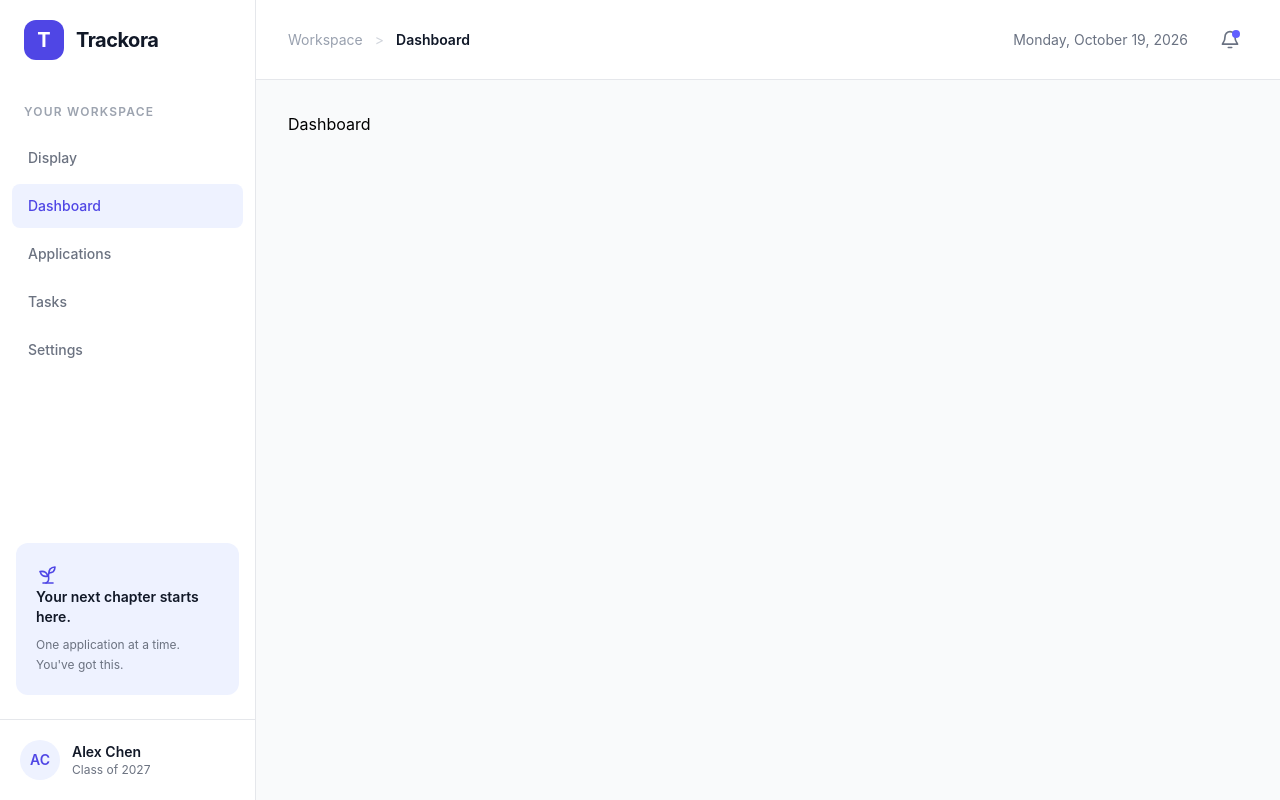
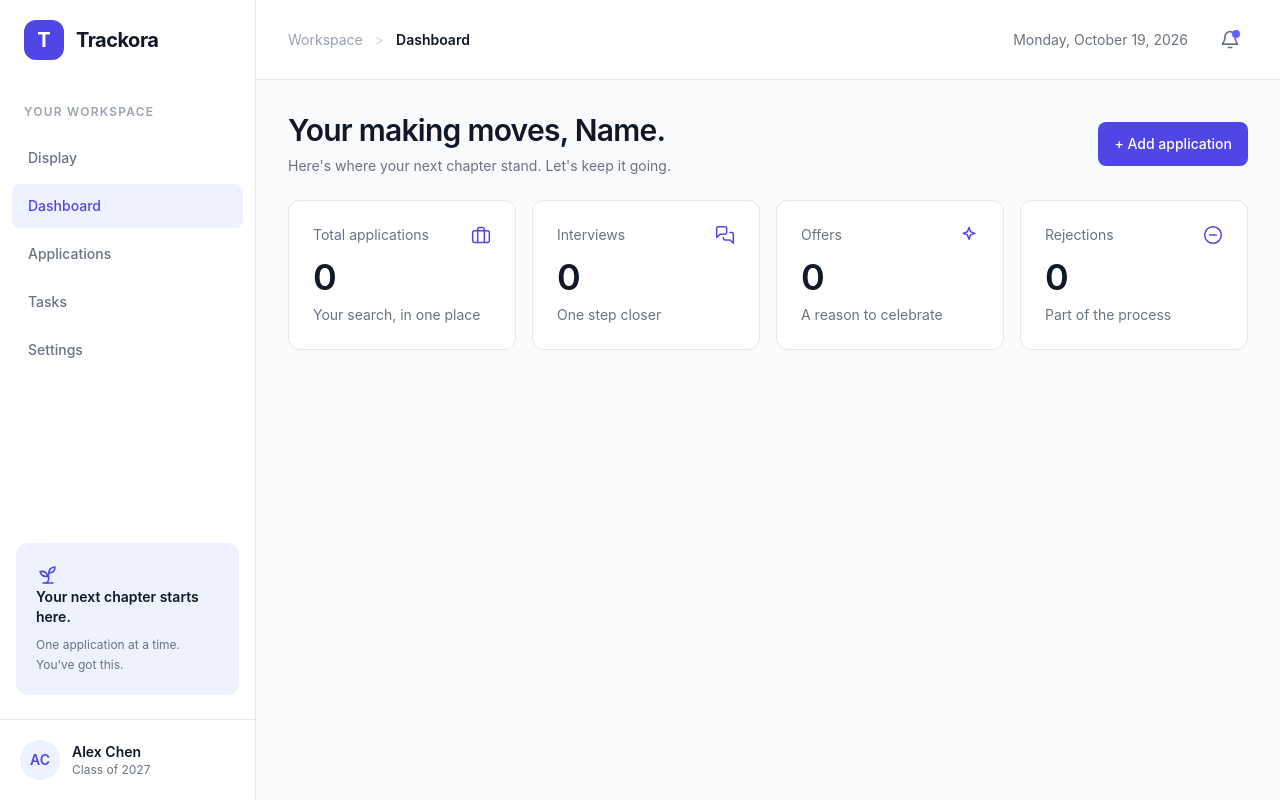
Before and after one commit to Toqa781/ya-rb-nsht8l, a React (Vite) app in the folder frontend/: page /dashboard in a window 1280 px wide. Built offline with nearby package versions, Linux system fonts and the light colour scheme.

Commit message:
Adding Dashboard page

```diff
--- a/frontend/src/App.tsx
+++ b/frontend/src/App.tsx
@@ -9,6 +9,7 @@ import { BrowserRouter, Routes, Route } from "react-router-dom";
 import LoginPage from "./Pages/LoginPage";
 import RegisterPage from "./Pages/RegisterPage";
 import EditApplicationPage from "./Pages/EditApplicationPage"
+import ApplicationDetailsPage from "./Pages/ApplicationDetailsPage"
 
 function App() {
   return (
@@ -24,6 +25,7 @@ function App() {
           <Route path="/tasks" element={<TasksPage />} />
           <Route path="/settings" element={<SettingsPage />} />
           <Route path="/applications/add" element={<AddApplicationPage />}/>
+          <Route path="/applications/:id/details" element={<ApplicationDetailsPage/>}/>
         </Route>
       </Routes>
     </BrowserRouter>
--- a/frontend/src/Pages/AddApplicationPage.tsx
+++ b/frontend/src/Pages/AddApplicationPage.tsx
@@ -46,22 +46,6 @@ function AddApplicationPage() {
                     Applications
                 </Link>
 
-                <svg
-                    aria-hidden="true"
-                    className="h-4 w-4 text-subtle"
-                    fill="none"
-                    viewBox="0 0 24 24"
-                    stroke="currentColor"
-                    strokeWidth="1.8"
-                    strokeLinecap="round"
-                    strokeLinejoin="round"
-                >
-                    <path d="m9 18 6-6-6-6" />
-                </svg>
-
-                <span aria-current="page" className="text-muted">
-                    New application
-                </span>
                 </nav>
             <div>
                 <h1 className="text-3xl font-semibold tracking-tight text-gray-900">Add application</h1>
--- /dev/null
+++ b/frontend/src/Pages/ApplicationDetailsPage.tsx
@@ -0,0 +1,90 @@
+import { useState, type ReactNode } from "react";
+import { Link, useNavigate, useParams } from "react-router-dom";
+import Badge from "../Components/UI/Badge";
+import Button from "../Components/UI/Button";
+import Card from "../Components/UI/Card";
+import { loadApplications } from "../features/applications/applicationStorage";
+
+function ApplicationDetailsPage(){
+    const {id}=useParams();
+    const navigate=useNavigate();
+    const [applications]=useState(loadApplications);
+
+    const application=applications.find((item)=> item.id===id);
+
+    if(!application){
+        return (
+        <div className="space-y-4">
+            <h1 className="text-2xl font-semibold text-ink">Application not found</h1>
+            <p className="text-sm text-muted">We couldn't find that application. It may have been removed.</p>
+            <Link to="/applications" className="text-sm font-medium text-primary hover:underline">
+            Back to applications
+            </Link>
+        </div>
+        );
+    }
+    // Only turn http(s) addresses into clickable links (see the note below)
+    const listingUrl = application.listingUrl ?? "";
+    const isWebLink = /^https?:\/\//i.test(listingUrl);
+
+    return(
+        <div className="space-y-6">
+            <nav aria-label="Breadcrumb" className="flex items-center gap-3 text-sm">
+                <Link
+                    to="/applications"
+                    className="flex items-center gap-3 rounded font-medium text-ink hover:text-primary focus-visible:outline-hidden focus-visible:ring-2 focus-visible:ring-focus"
+                >
+                    <svg
+                    aria-hidden="true"
+                    className="h-4 w-4"
+                    fill="none"
+                    viewBox="0 0 24 24"
+                    stroke="currentColor"
+                    strokeWidth="1.8"
+                    strokeLinecap="round"
+                    strokeLinejoin="round"
+                    >
+                    <path d="M19 12H5M12 19l-7-7 7-7" />
+                    </svg>
+                    Applications
+                </Link>
+
+            </nav>
+
+            <div className="flex flex-wrap items-start justify-between gap-4">
+                <div>
+                    <h1 className="text-3xl font-semibold tracking-tight text-ink">Application details</h1>
+                    <p className="mt-2 text-sm text-muted">Every detail and next step, in one place.</p>
+                </div>
+                <Button onClick={()=>navigate(`/applications/${application.id}/edit`)}>
+                    Edit application
+                </Button>
+            </div>
+
+            {/* summary */}
+            <Card>
+                <div className="flex items-start justify-between gap-4">
+                    <div className="flex items-center gap-3">
+                        <span
+                            aria-hidden="true"
+                            className="flex h-8 w-8 shrink-0 items-center justify-center rounded-lg bg-indigo-50 font-semibold text-indigo-600"
+                        >
+                            {application.companyName.charAt(0).toUpperCase()}
+                        </span>
+                        <span className="text-sm font-medium text-ink">{application.companyName}</span>
+                    </div>
+                    {/* <Badge tone=""></Badge> */}
+                </div>
+
+                <h2 className="mt-4 text-lg font-semibold text-ink">{application.jobTitle}</h2>
+                <p className="mt-1 text-sm text-muted">{application.location || "No location added"}</p>
+
+                <div className="mt-3 flex flex-wrap items-center justify-between gap-2 text-sm text-muted">
+                    <span>{application.salaryRange || "No salary range added"}</span>
+                    <span>{application.appliedOn}</span>
+                </div>
+            </Card>
+        </div>
+    );
+}
+export default ApplicationDetailsPage;
--- a/frontend/src/Pages/DashboardPage.tsx
+++ b/frontend/src/Pages/DashboardPage.tsx
@@ -1,5 +1,56 @@
-function DashboardPage() {
-  return <h1>Dashboard</h1>;
+import Button from "../Components/UI/Button";
+import { useNavigate } from "react-router-dom";
+import { useState } from "react";
+import { loadApplications } from "../features/applications/applicationStorage";
+import type { ApplicationStatus } from "../features/applications/type";
+import {
+  BriefcaseIcon,
+  ChatIcon,
+  MinusCircleIcon,
+  SparkIcon,
+} from "../features/dashboard/DashboardIcons";
+import StatCard from "../features/dashboard/StatCard";
+
+
+function DashboardPage(){
+  const navigate=useNavigate();
+  const [applications]=useState(loadApplications);
+
+  function countByStatus(status:ApplicationStatus):number{
+    return applications.filter((application)=>application.status===status).length;
+  }
+  const stats = [
+    { label: "Total applications", value: applications.length, caption: "Your search, in one place", icon: <BriefcaseIcon /> },
+    { label: "Interviews", value: countByStatus("Interview"), caption: "One step closer", icon: <ChatIcon /> },
+    { label: "Offers", value: countByStatus("Offer"), caption: "A reason to celebrate", icon: <SparkIcon /> },
+    { label: "Rejections", value: countByStatus("Rejected"), caption: "Part of the process", icon: <MinusCircleIcon /> },
+  ];
+
+  return (
+    <div className="space-y-6">
+      <div className="flex items-center justify-between gap-6">
+        <div>
+          <h1 className="text-3xl font-semibold tracking-tight text-gray-900">
+            Your making moves, Name.
+          </h1>
+          <p className="mt-2 text-sm text-gray-500">
+            Here's where your next chapter stand. Let's keep it going.
+          </p>
+        </div>
+
+        <Button className="cursor-pointer" onClick={() => navigate("/applications/add")}>
+          + Add application
+        </Button>
+      </div>
+
+      <section aria-label="Application summary" className="grid grid-cols-2 gap-4 lg:grid-cols-4">
+        {stats.map((stat)=>(
+          <StatCard key={stat.label}{...stat}/>
+        ))}
+      </section>
+    </div>
+
+  );
 }
 
 export default DashboardPage;
--- /dev/null
+++ b/frontend/src/features/dashboard/DashboardIcons.tsx
@@ -0,0 +1,46 @@
+import type { ReactNode } from "react";
+
+// One wrapper holds the shared SVG settings, so each icon only needs its shapes
+function Icon({ children }: { children: ReactNode }) {
+  return (
+    <svg
+      aria-hidden="true"
+      className="h-5 w-5"
+      fill="none"
+      viewBox="0 0 24 24"
+      stroke="currentColor"
+      strokeWidth="1.8"
+      strokeLinecap="round"
+      strokeLinejoin="round"
+    >
+      {children}
+    </svg>
+  );
+}
+
+export const BriefcaseIcon = () => (
+  <Icon>
+    <rect width="20" height="14" x="2" y="7" rx="2" />
+    <path d="M16 21V5a2 2 0 0 0-2-2h-4a2 2 0 0 0-2 2v16" />
+  </Icon>
+);
+
+export const ChatIcon = () => (
+  <Icon>
+    <path d="M14 9a2 2 0 0 1-2 2H6l-4 4V4a2 2 0 0 1 2-2h8a2 2 0 0 1 2 2z" />
+    <path d="M18 9h2a2 2 0 0 1 2 2v11l-4-4h-6a2 2 0 0 1-2-2v-1" />
+  </Icon>
+);
+
+export const SparkIcon = () => (
+  <Icon>
+    <path d="M12 3l1.9 5.1L19 10l-5.1 1.9L12 17l-1.9-5.1L5 10l5.1-1.9z" />
+  </Icon>
+);
+
+export const MinusCircleIcon = () => (
+  <Icon>
+    <circle cx="12" cy="12" r="10" />
+    <path d="M8 12h8" />
+  </Icon>
+);
--- /dev/null
+++ b/frontend/src/features/dashboard/StatCard.tsx
@@ -0,0 +1,24 @@
+import type {ReactNode }from "react";
+import Card from "../../Components/UI/Card";
+
+
+type StatCardProps={
+    label:string;
+    value:number;
+    caption: string;
+    icon: ReactNode;
+}
+
+function StatCard({label, value,caption,icon}:StatCardProps){
+    return(
+        <Card>
+            <div className="flex items-start justify-between gap-2">
+                <p className="text-sm text-muted">{label}</p>
+                <span className="text-primary">{icon}</span>
+            </div>
+            <p className="mt-3 text-4xl font-semibold text-ink">{value}</p>
+            <p className="mt-2 text-sm text-muted">{caption}</p>
+        </Card>
+    );
+}
+export default StatCard;
```
